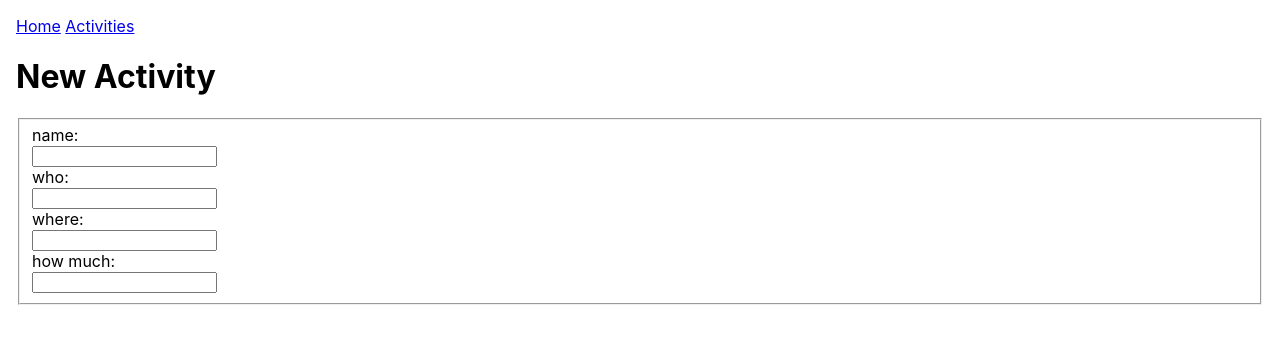
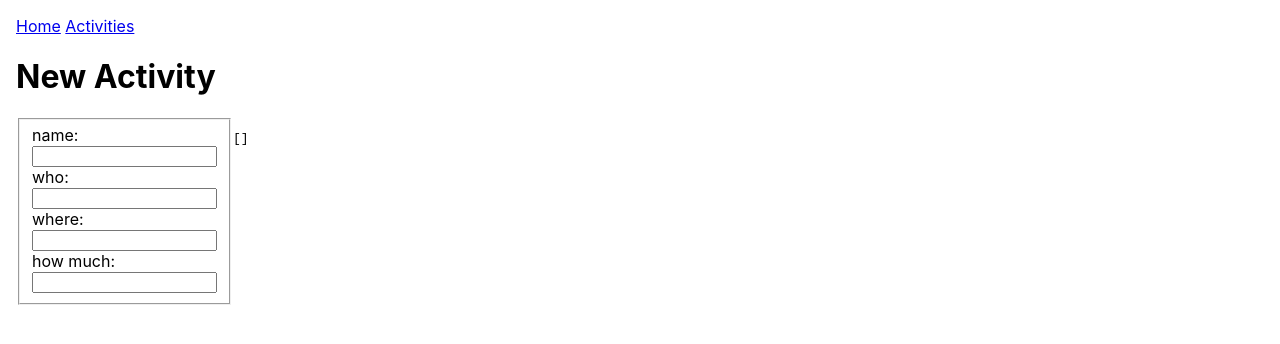
Before and after one commit to michaelyinopen/app-and-editor, a React (Create React App) app: page /activities/new in a window 1280 px wide. Shown: the top 344 px of the page. Built offline with nearby package versions, Linux system fonts and the light colour scheme.

Commit message:
Calculate steps

```diff
--- a/src/ActivityEditor/ActivityEditorForm.tsx
+++ b/src/ActivityEditor/ActivityEditorForm.tsx
@@ -18,8 +18,11 @@ export const ActivityEditorForm = ({ disabled }) => {
   const howMuch = useActivityEditorSelector(s => s.formData.howMuch)
 
   const hasDetail = useActivityEditorSelector(es => es.hasDetail)
+
+  const steps = useActivityEditorSelector(es => es.steps)
   return (
-    <form onSubmit={() => { }}>
+    <div style={{ display: 'flex', flexDirection: 'row' }}>
+      <form onSubmit={() => { }} >
         <fieldset disabled={disabled} >
           <label htmlFor="name">name:</label><br />
           <input type="text" id="name" value={name} onChange={e => { editorDispatch(setName(e.target.value ?? '')) }} /><br />
@@ -43,5 +46,7 @@ export const ActivityEditorForm = ({ disabled }) => {
       </fieldset>
       */}
       </form>
+      <pre style={{ whiteSpace: 'pre-wrap' }}>{JSON.stringify(steps, null, 2)}</pre>
+    </div>
   )
 }
--- a/src/ActivityEditor/store/store.tsx
+++ b/src/ActivityEditor/store/store.tsx
@@ -1,18 +1,19 @@
 import React from 'react'
-import { createStore } from 'redux'
+import { createStore, applyMiddleware } from 'redux'
 import {
   Provider,
   createDispatchHook,
   createSelectorHook
 } from 'react-redux'
 import { activityEditorReducer } from './activityEditorReducer'
+import { undoHistoryMiddleware } from './undoHistoryMiddleware'
 
 const activityEditorContext = React.createContext<any>(null)
 
 export const useActivityEditorDispatch = createDispatchHook(activityEditorContext)
 export const useActivityEditorSelector = createSelectorHook(activityEditorContext)
 
-const activityEditorStore = createStore(activityEditorReducer)
+const activityEditorStore = createStore(activityEditorReducer, applyMiddleware(undoHistoryMiddleware))
 
 export type ActivityEditorState = ReturnType<typeof activityEditorStore.getState>
 
--- a/src/ActivityEditor/store/undoHistory.ts
+++ b/src/ActivityEditor/store/undoHistory.ts
@@ -1,4 +1,4 @@
-export type State = {
+export type FormData = {
   name: string,
   who: string,
   where: string,
@@ -23,29 +23,29 @@ export type Step = {
   operations: Operation[],
 }
 
-const defaultState = {
+const defaultFormData = {
   name: '',
   who: '',
   where: '',
   howMuch: undefined,
 }
 
-function getFieldChanges(previousState: State, currentState: State): FieldChange[] {
-  if (previousState === currentState) {
+function getFieldChanges(previousFormData: FormData, currentFormData: FormData): FieldChange[] {
+  if (previousFormData === currentFormData) {
     return []
   }
   const fieldChanges: FieldChange[] = []
-  if (previousState.name !== currentState.name) {
-    fieldChanges.push({ path: '/name', previousValue: previousState.name, newValue: currentState.name })
+  if (previousFormData.name !== currentFormData.name) {
+    fieldChanges.push({ path: '/name', previousValue: previousFormData.name, newValue: currentFormData.name })
   }
-  if (previousState.who !== currentState.who) {
-    fieldChanges.push({ path: '/who', previousValue: previousState.who, newValue: currentState.who })
+  if (previousFormData.who !== currentFormData.who) {
+    fieldChanges.push({ path: '/who', previousValue: previousFormData.who, newValue: currentFormData.who })
   }
-  if (previousState.where !== currentState.where) {
-    fieldChanges.push({ path: '/where', previousValue: previousState.where, newValue: currentState.where })
+  if (previousFormData.where !== currentFormData.where) {
+    fieldChanges.push({ path: '/where', previousValue: previousFormData.where, newValue: currentFormData.where })
   }
-  if (previousState.howMuch !== currentState.howMuch) {
-    fieldChanges.push({ path: '/howMuch', previousValue: previousState.howMuch, newValue: currentState.howMuch })
+  if (previousFormData.howMuch !== currentFormData.howMuch) {
+    fieldChanges.push({ path: '/howMuch', previousValue: previousFormData.howMuch, newValue: currentFormData.howMuch })
   }
   return fieldChanges
 }
@@ -54,7 +54,7 @@ function mergeFieldChanges(a: FieldChange, b: FieldChange): Operation[] {
   return (a.path === b.path)
     ? a.previousValue === b.newValue
       ? [] // merged resulting in no-op
-      : [b] // merged
+      : [{ path: a.path, previousValue: a.previousValue, newValue: b.newValue }] // merged
     : [a, b] // not merged
 }
 
@@ -67,16 +67,16 @@ function calculateStepName(operations: Operation[]): string {
   }
   const operation = operations[0]
   if (operation.path === '/name') {
-    return 'Edit Name'
+    return 'Edit name'
   }
   if (operation.path === '/who') {
-    return 'Edit update'
+    return 'Edit who'
   }
   if (operation.path === '/where') {
-    return 'Edit update'
+    return 'Edit where'
   }
   if (operation.path === '/howMuch') {
-    return 'Edit How Much'
+    return 'Edit how Much'
   }
   // should not reach here
   return ''
@@ -84,10 +84,10 @@ function calculateStepName(operations: Operation[]): string {
 
 export function calculateSteps(
   previousStep: Step | undefined,
-  previousState: State = defaultState,
-  currentState: State)
+  previousFormData: FormData = defaultFormData,
+  currentFormData: FormData)
   : Step[] {
-  const fieldChanges = getFieldChanges(previousState, currentState)
+  const fieldChanges = getFieldChanges(previousFormData, currentFormData)
   if (fieldChanges.length === 0) {
     return previousStep ? [previousStep] : []
   }
--- /dev/null
+++ b/src/ActivityEditor/store/undoHistoryMiddleware.ts
@@ -0,0 +1,36 @@
+import type { Middleware } from 'redux'
+import {
+  replaceLastStep,
+  setActivityFromAppStore,
+} from './actions'
+import { calculateSteps } from './undoHistory'
+
+const excludeActionTypes = [
+  replaceLastStep.type,
+  setActivityFromAppStore.type,
+]
+
+export const undoHistoryMiddleware: Middleware = store => next => action => {
+  const dispatch = store.dispatch
+
+  const previousState = store.getState()
+  const previousStep = previousState.steps[previousState.steps.length - 1]
+  const previousFormData = previousState.formData
+
+  const nextResult = next(action)
+
+  const currentFormData = store.getState().formData
+
+  if (!excludeActionTypes.includes(action.type)) {
+    const steps = calculateSteps(
+      previousStep,
+      previousFormData,
+      currentFormData
+    )
+    if (steps.length !== 1 || steps[0] !== previousStep) {
+      dispatch(replaceLastStep(steps))
+    }
+  }
+
+  return nextResult
+}
```
Lines whose indentation alone changed are shown as unchanged.
